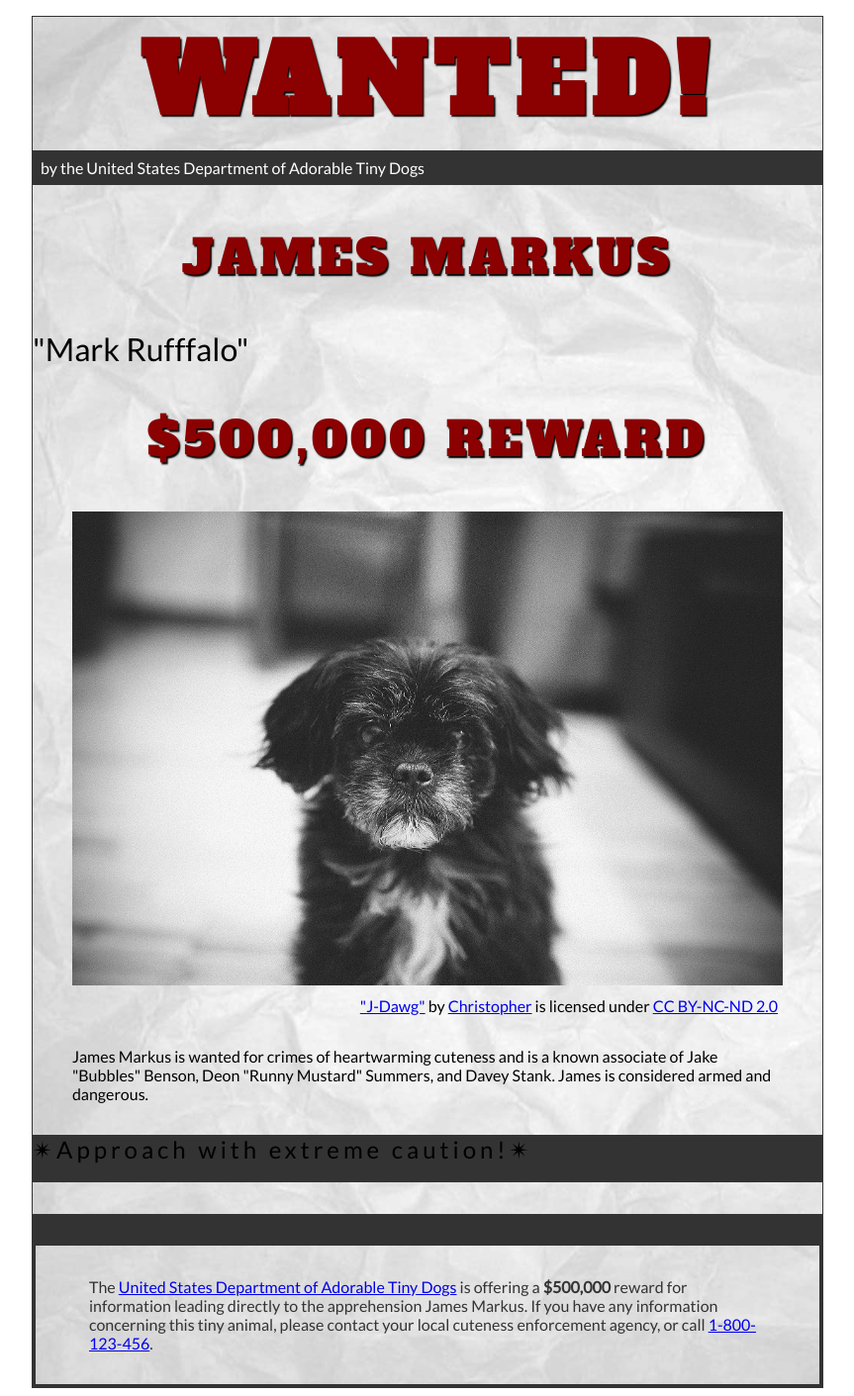
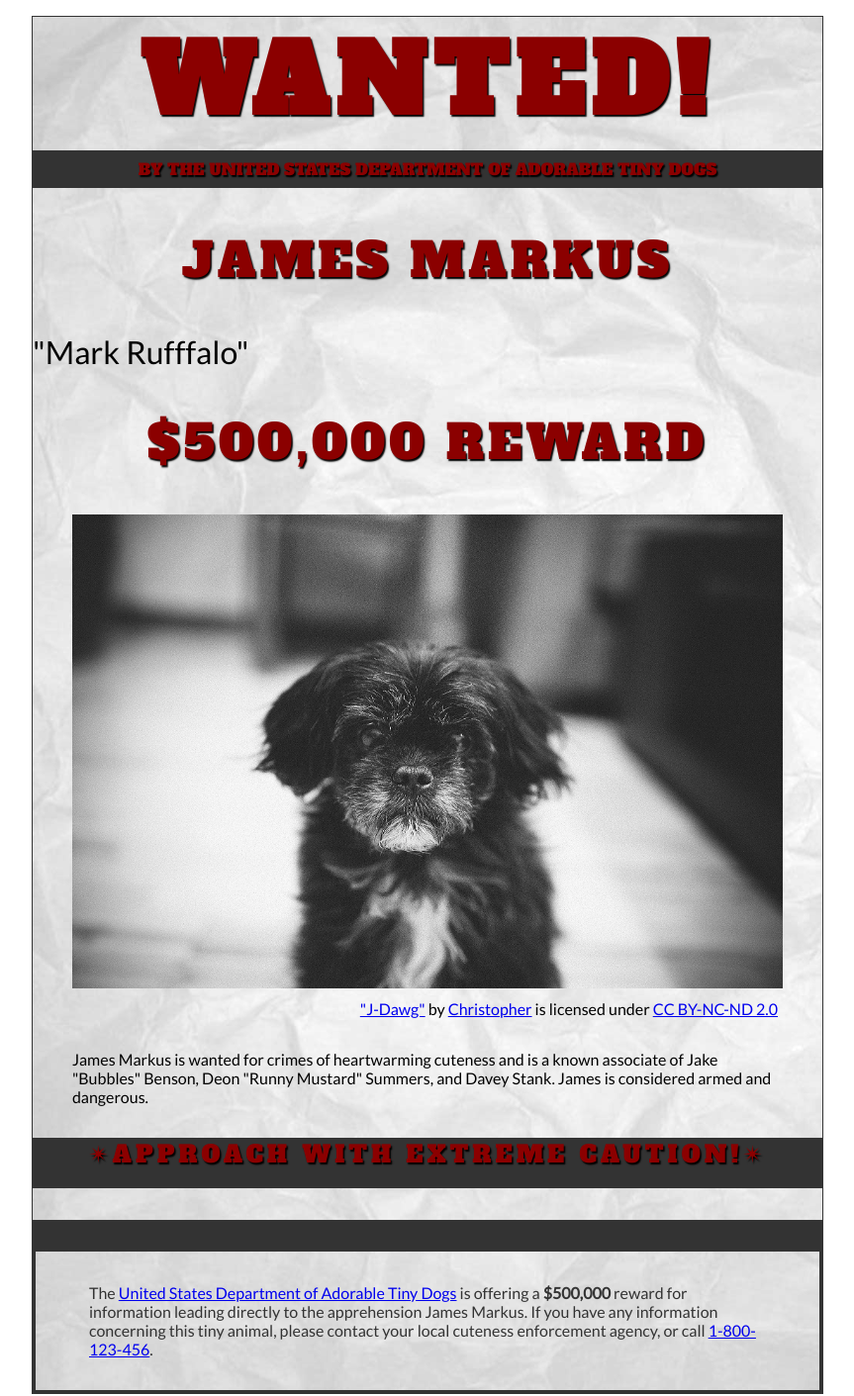
Before and after one commit to RyanRinehart/RyanRinehart.github.io, a plain HTML site: page index.html in a window 1280 px wide. Shown: the whole page at 99% size, without its empty margins (208-1071 px from the left). Drawn offline with Linux system fonts and the light colour scheme.

Commit message:
Update style.css

```diff
--- a/css/style.css
+++ b/css/style.css
@@ -89,6 +89,12 @@ h4 {
     padding-bottom: 1.125rem;
     background-color: #333;
     font-weight: normal;
+    text-transform: uppercase;
+    color: darkred;
+    text-shadow:.09375rem .09375rem .09375rem #000;
+    font-family:'Alfa Slab One', Garamond, serif;
+    text-align:center;
+
 
 }
 
@@ -102,6 +108,12 @@ h5 {
     background-color: #333;
     color: #fff;
     font-weight: normal;
+    text-transform: uppercase;
+    color: darkred;
+    text-shadow:.09375rem .09375rem .09375rem #000;
+    font-family:'Alfa Slab One', Garamond, serif;
+    text-align:center;
+
 }
 
 
```
